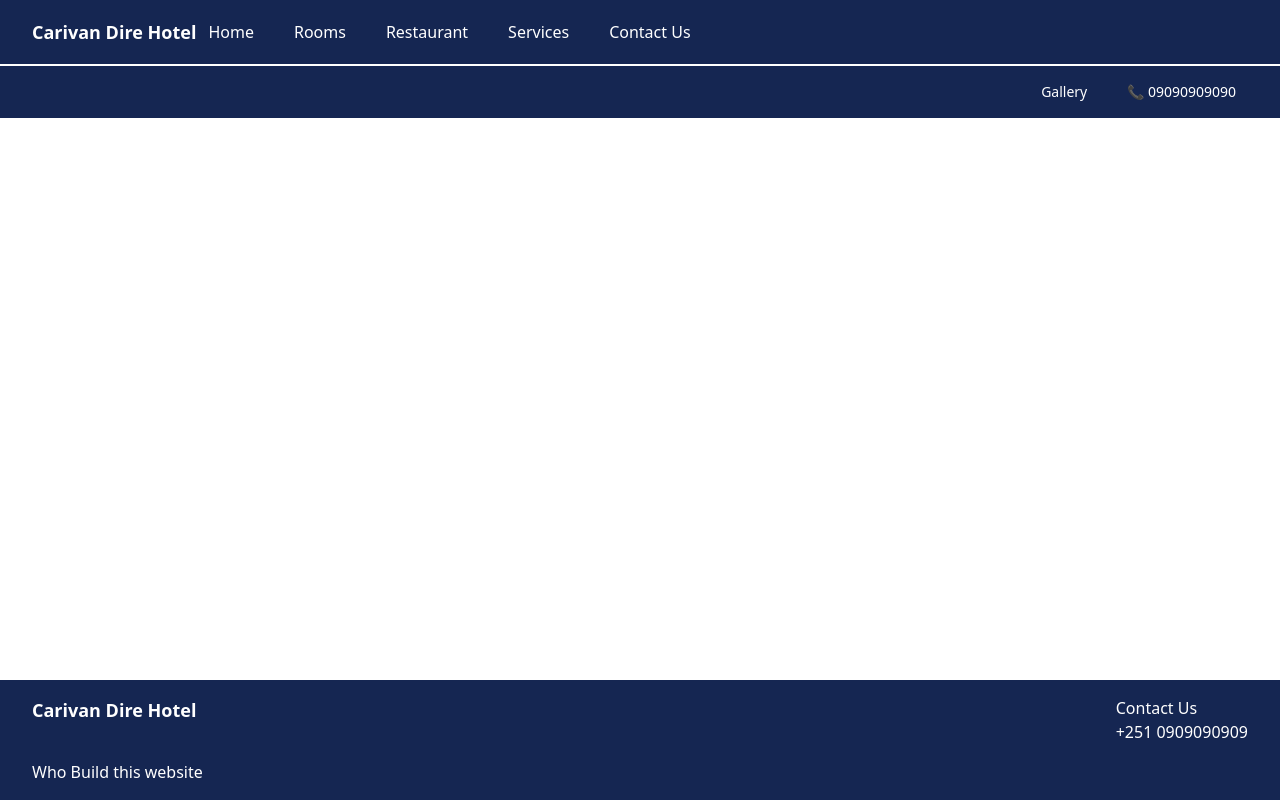
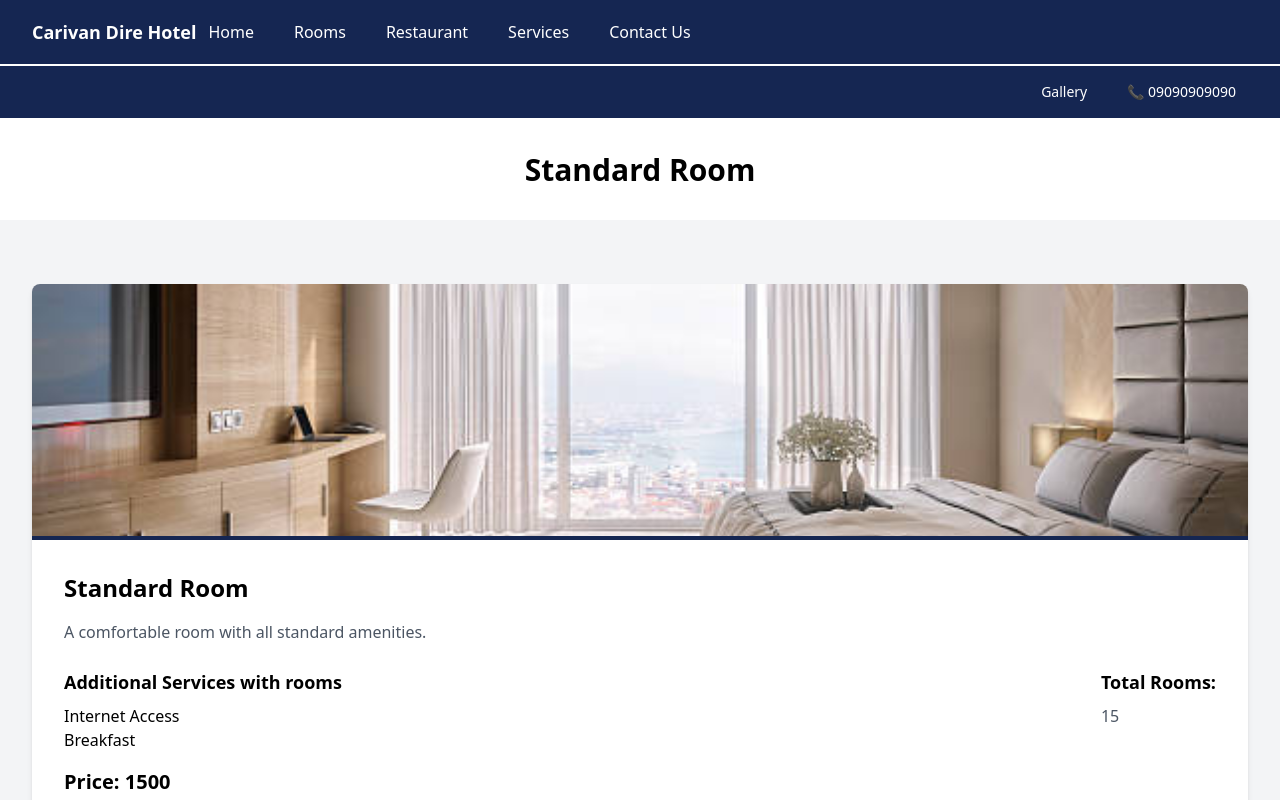
Before and after one commit to Metyme1/Caravan, a React (Create React App) app: page /rooms/1 in a window 1280 px wide. Shown: the top 800 px of the page. Built offline with nearby package versions, Linux system fonts and the light colour scheme.

Commit message:
detail room page done

```diff
--- a/src/App.js
+++ b/src/App.js
@@ -8,6 +8,7 @@ import Restaurant from './res';
 import Services from './service';
 import Contact from './contactus';
 import Footer from './components/Footer';
+import RoomDetail from './detailPage';
 
 function App() {
   return (
@@ -18,6 +19,7 @@ function App() {
           <Routes>
             <Route path="/" element={<Home />} />
             <Route path="/rooms" element={<Rooms />} />
+            <Route path="/rooms/:id" element={<RoomDetail />} />
             <Route path="/restaurant" element={<Restaurant />} />
             <Route path="/services" element={<Services />} />
             <Route path="/contact" element={<Contact />} />
--- a/src/Rooms.js
+++ b/src/Rooms.js
@@ -1,11 +1,11 @@
 // src/Rooms.js
 import React from 'react';
+import { Link } from 'react-router-dom';
 import room1 from './assets/room1.jpg'; // adjust the path as necessary
 import room2 from './assets/room2.jpg';
 import room3 from './assets/r3.jpg';
 import room4 from './assets/room1.jpg';
 
-const Rooms = () => {
 const rooms = [
   {
     id: 1,
@@ -37,6 +37,7 @@ const Rooms = () => {
   }
 ];
 
+const Rooms = () => {
   return (
     <div className="bg-gray-100">
       <header className="bg-white py-8">
@@ -57,7 +58,7 @@ const Rooms = () => {
                   </div>
                   <div>
                     <p className="text-xl font-bold mb-2">Price {room.price}</p>
-                    <button className="bg-custom-blue text-white px-4 py-2 rounded-md">View Detail</button>
+                    <Link to={`/rooms/${room.id}`} className="bg-custom-blue text-white px-4 py-2 rounded-md">View Detail</Link>
                   </div>
                 </div>
               </div>
--- /dev/null
+++ b/src/detailPage.js
@@ -0,0 +1,92 @@
+// src/RoomDetail.js
+import React from 'react';
+import { useParams } from 'react-router-dom';
+import room1 from './assets/room1.jpg';
+import room2 from './assets/room2.jpg';
+import room3 from './assets/r3.jpg';
+import room4 from './assets/room1.jpg';
+
+const roomDetails = [
+  {
+    id: 1,
+    name: "Standard Room",
+    image: room1,
+    price: "1500",
+    description: "A comfortable room with all standard amenities.",
+    additionalServices: "Internet Access, Breakfast",
+    totalRooms: 15
+  },
+  {
+    id: 2,
+    name: "Standard Room",
+    image: room2,
+    price: "1500",
+    description: "A comfortable room with all standard amenities.",
+    additionalServices: "Internet Access, Breakfast",
+    totalRooms: 15
+  },
+  {
+    id: 3,
+    name: "Standard Room",
+    image: room3,
+    price: "1500",
+    description: "A comfortable room with all standard amenities.",
+    additionalServices: "Internet Access, Breakfast",
+    totalRooms: 15
+  },
+  {
+    id: 4,
+    name: "Sweet Room",
+    image: room4,
+    price: "2000",
+    description: "A luxurious room with additional features.",
+    additionalServices: "Internet Access, Breakfast",
+    totalRooms: 10
+  }
+];
+
+const RoomDetail = () => {
+  const { id } = useParams();
+  const room = roomDetails.find(room => room.id === parseInt(id));
+
+  if (!room) {
+    return <div>Room not found</div>;
+  }
+
+  return (
+    <div className="bg-gray-100 min-h-screen">
+      <header className="bg-white py-8">
+        <div className="max-w-7xl mx-auto px-4 sm:px-6 lg:px-8 text-center">
+          <h1 className="text-3xl font-bold">{room.name}</h1>
+        </div>
+      </header>
+      <section className="py-16">
+        <div className="max-w-7xl mx-auto px-4 sm:px-6 lg:px-8">
+          <div className="bg-white shadow-md rounded-lg overflow-hidden">
+            <img src={room.image} alt={room.name} className="w-full h-64 object-cover border-b-4 border-custom-blue"/>
+            <div className="p-8">
+              <h3 className="text-2xl font-bold mb-4">{room.name}</h3>
+              <p className="text-gray-600 mb-6">{room.description}</p>
+              <div className="flex justify-between mb-4">
+                <div>
+                  <h4 className="text-lg font-bold mb-2">Additional Services with rooms</h4>
+                  <p>{room.additionalServices.split(', ').map((service, index) => (
+                    <span key={index} className="block">{service}</span>
+                  ))}</p>
+                </div>
+                <div>
+                  <h4 className="text-lg font-bold mb-2">Total Rooms:</h4>
+                  <p className="text-gray-600">{room.totalRooms}</p>
+                </div>
+              </div>
+              <p className="text-xl font-bold mb-4">Price: {room.price}</p>
+            </div>
+          </div>
+        </div>
+      </section>
+
+    </div>
+  );
+}
+
+export default RoomDetail;
--- a/src/res.js
+++ b/src/res.js
@@ -1,9 +1,30 @@
+// src/Restaurant.js
 import React from 'react';
+import restaurantImage from './assets/res.jpg'; // adjust the path as necessary
 
 const Restaurant = () => {
   return (
-    <div className="bg-gray-100 min-h-screen flex items-center justify-center">
-      <h1 className="text-3xl font-bold">Restaurant Page</h1>
+    <div className="bg-gray-100 min-h-screen">
+      <header className="bg-white py-8">
+        <div className="max-w-7xl mx-auto px-4 sm:px-6 lg:px-8 text-center">
+          <h1 className="text-3xl font-bold">Restaurant</h1>
+        </div>
+      </header>
+      <section className="py-16">
+        <div className="max-w-7xl mx-auto px-4 sm:px-6 lg:px-8">
+          <div className="bg-white shadow-md rounded-lg overflow-hidden">
+            <img src={restaurantImage} alt="Restaurant" className="w-full h-64 object-cover border-b-4 border-custom-blue"/>
+            <div className="p-8 flex justify-between items-center">
+              <div>
+                <h3 className="text-2xl font-bold mb-4">Dining In Room Available 24/7</h3>
+                <p className="text-gray-600 mb-4">Enjoy a variety of delicious meals served to your room at any time of the day or night.</p>
+              </div>
+              <button className="bg-custom-blue text-white px-4 py-2 rounded-md">View Menu</button>
+            </div>
+          </div>
+        </div>
+      </section>
+
     </div>
   );
 }
```
Also changed, not shown: src/components/RoomDetail.js (added). Lines whose indentation alone changed are shown as unchanged.
